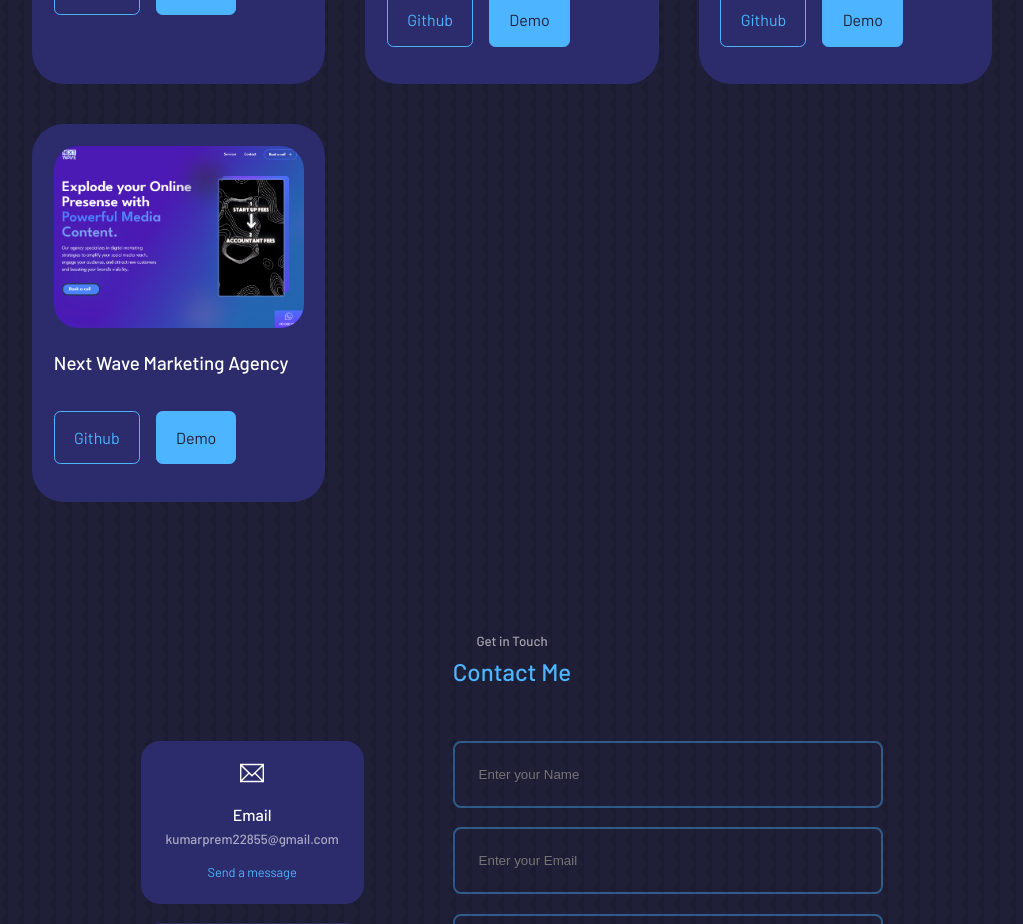
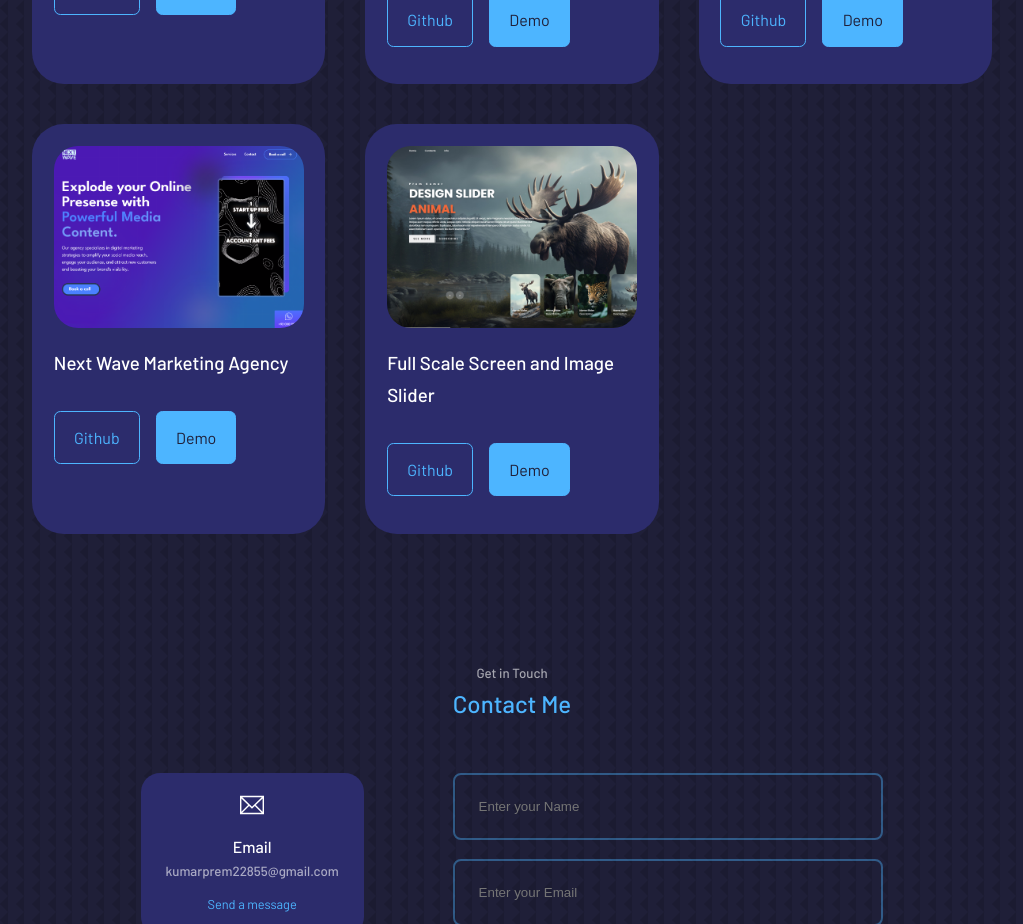
Before and after one commit to Headbreakar/codsoft_portfolio_react, a React (Create React App) app: page / in a window 1280 px wide. Shown: the part 4000-4924 px from the top of the page, without its empty margins (128-1151 px from the left). Built offline with nearby package versions, Linux system fonts and the light colour scheme.

Commit message:
added slider project

```diff
--- a/src/components/portfolio/portfolio.jsx
+++ b/src/components/portfolio/portfolio.jsx
@@ -8,6 +8,7 @@
 import img6 from "../../assets/portfolio6.png";
 import img7 from "../../assets/portfolio7.png";
 import img8 from "../../assets/portfolio8.jpg";
+import img9 from "../../assets/portfolio9.png";
 const data = [
   {
     id: 1,
@@ -58,6 +59,13 @@
     github: "https://github.com/Headbreakar/next-wave-agency",
     demo: "https://next-wave-agency.vercel.app/",
   },
+  {
+    id: 8,
+    image: img9,
+    title: "Full Scale Screen and Image Slider",
+    github: "https://github.com/Headbreakar/full-scale-slider",
+    demo: "https://full-scale-slider.vercel.app/",
+  },
 ];
 
 const portfolio = () => {
```
Also changed, not shown: src/assets/portfolio9.png (added).
